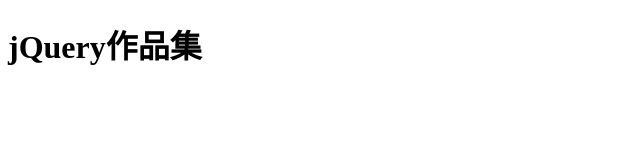
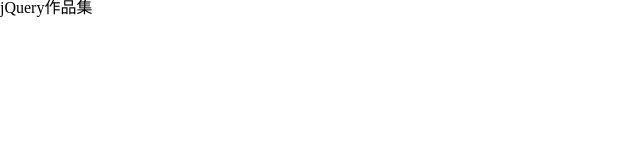
Before and after one commit to marudan55/portfolio-jQuery, a plain HTML site: page index.html in a window 1280 px wide. Shown: the whole page, without its empty margins (0-640 px from the left). Drawn offline with Linux system fonts and the light colour scheme.

Commit message:
いろいろ追加

```diff
--- /dev/null
+++ b/css/riset.css
@@ -0,0 +1,48 @@
+/* http://meyerweb.com/eric/tools/css/reset/
+   v2.0 | 20110126
+   License: none (public domain)
+*/
+
+html, body, div, span, applet, object, iframe,
+h1, h2, h3, h4, h5, h6, p, blockquote, pre,
+a, abbr, acronym, address, big, cite, code,
+del, dfn, em, img, ins, kbd, q, s, samp,
+small, strike, strong, sub, sup, tt, var,
+b, u, i, center,
+dl, dt, dd, ol, ul, li,
+fieldset, form, label, legend,
+table, caption, tbody, tfoot, thead, tr, th, td,
+article, aside, canvas, details, embed,
+figure, figcaption, footer, header, hgroup,
+menu, nav, output, ruby, section, summary,
+time, mark, audio, video {
+	margin: 0;
+	padding: 0;
+	border: 0;
+	font-size: 100%;
+	font: inherit;
+	vertical-align: baseline;
+}
+/* HTML5 display-role reset for older browsers */
+article, aside, details, figcaption, figure,
+footer, header, hgroup, menu, nav, section {
+	display: block;
+}
+body {
+	line-height: 1;
+}
+ol, ul {
+	list-style: none;
+}
+blockquote, q {
+	quotes: none;
+}
+blockquote:before, blockquote:after,
+q:before, q:after {
+	content: '';
+	content: none;
+}
+table {
+	border-collapse: collapse;
+	border-spacing: 0;
+}
--- a/index.html
+++ b/index.html
@@ -2,6 +2,8 @@
 <html lang="ja">
   <head>
     <meta charset="utf-8">
+    <link rel="stylesheet" href="./css/riset.css">
+    <link rel="stylesheet" href="./css/style.css">
     <title></title>
   </head>
   <body>
--- /dev/null
+++ b/riset.css
@@ -0,0 +1,48 @@
+/* http://meyerweb.com/eric/tools/css/reset/
+   v2.0 | 20110126
+   License: none (public domain)
+*/
+
+html, body, div, span, applet, object, iframe,
+h1, h2, h3, h4, h5, h6, p, blockquote, pre,
+a, abbr, acronym, address, big, cite, code,
+del, dfn, em, img, ins, kbd, q, s, samp,
+small, strike, strong, sub, sup, tt, var,
+b, u, i, center,
+dl, dt, dd, ol, ul, li,
+fieldset, form, label, legend,
+table, caption, tbody, tfoot, thead, tr, th, td,
+article, aside, canvas, details, embed,
+figure, figcaption, footer, header, hgroup,
+menu, nav, output, ruby, section, summary,
+time, mark, audio, video {
+	margin: 0;
+	padding: 0;
+	border: 0;
+	font-size: 100%;
+	font: inherit;
+	vertical-align: baseline;
+}
+/* HTML5 display-role reset for older browsers */
+article, aside, details, figcaption, figure,
+footer, header, hgroup, menu, nav, section {
+	display: block;
+}
+body {
+	line-height: 1;
+}
+ol, ul {
+	list-style: none;
+}
+blockquote, q {
+	quotes: none;
+}
+blockquote:before, blockquote:after,
+q:before, q:after {
+	content: '';
+	content: none;
+}
+table {
+	border-collapse: collapse;
+	border-spacing: 0;
+}
```
Also changed, not shown: css/style.css (added), style.css (added).
